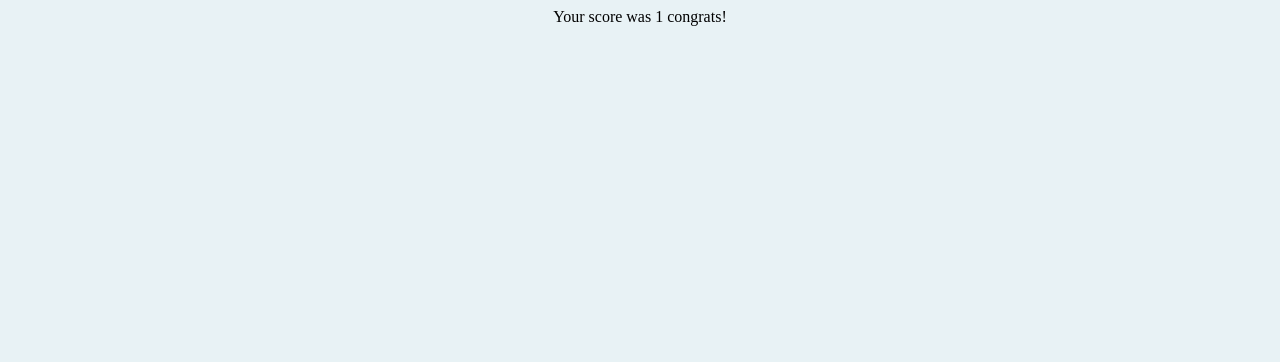
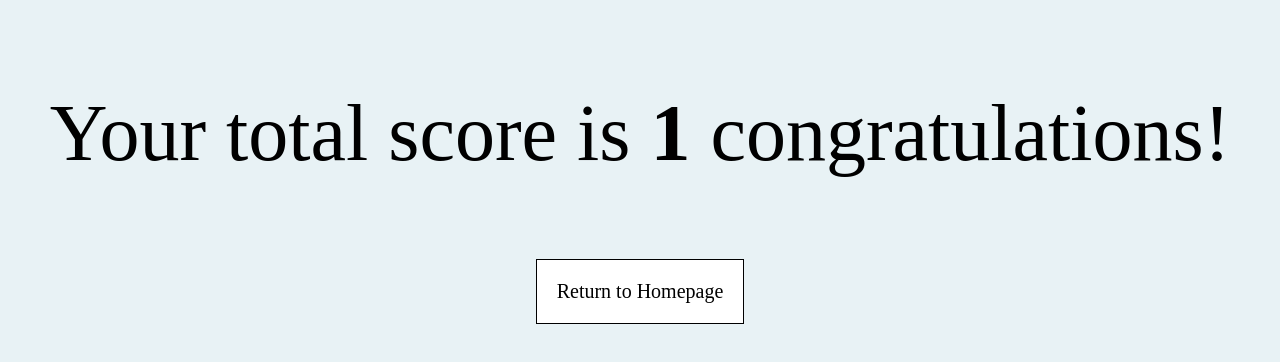
Before and after one commit to RannerJP/pokedex-quiz, a React (Vite) app: page /pokedex-quiz/win/1 in a window 1280 px wide. Shown: the top 362 px of the page. Built offline with nearby package versions, Linux system fonts and the light colour scheme.

Commit message:
Bold the score for emphasis, added a return to homescreen button

```diff
--- a/src/WinScreen.jsx
+++ b/src/WinScreen.jsx
@@ -1,14 +1,17 @@
-import { useParams } from "react-router-dom";
+import { useParams, Link } from "react-router-dom";
+import "./WinScreen.css";
+
 
 function WinScreen() {
     const { totalScore } = useParams();
 
 
     return (
-        <>
+        <div className="WinScreen">
             {totalScore && (
-                <div> Your score was {totalScore} congrats!</div>)}
-        </>
+                <p> Your total score is <strong>{totalScore}</strong> congratulations!</p>)}
+                <Link to="/pokedex-quiz" className='linkButton'>Return to Homepage</Link>
+        </div>
     );
 }
 
```
